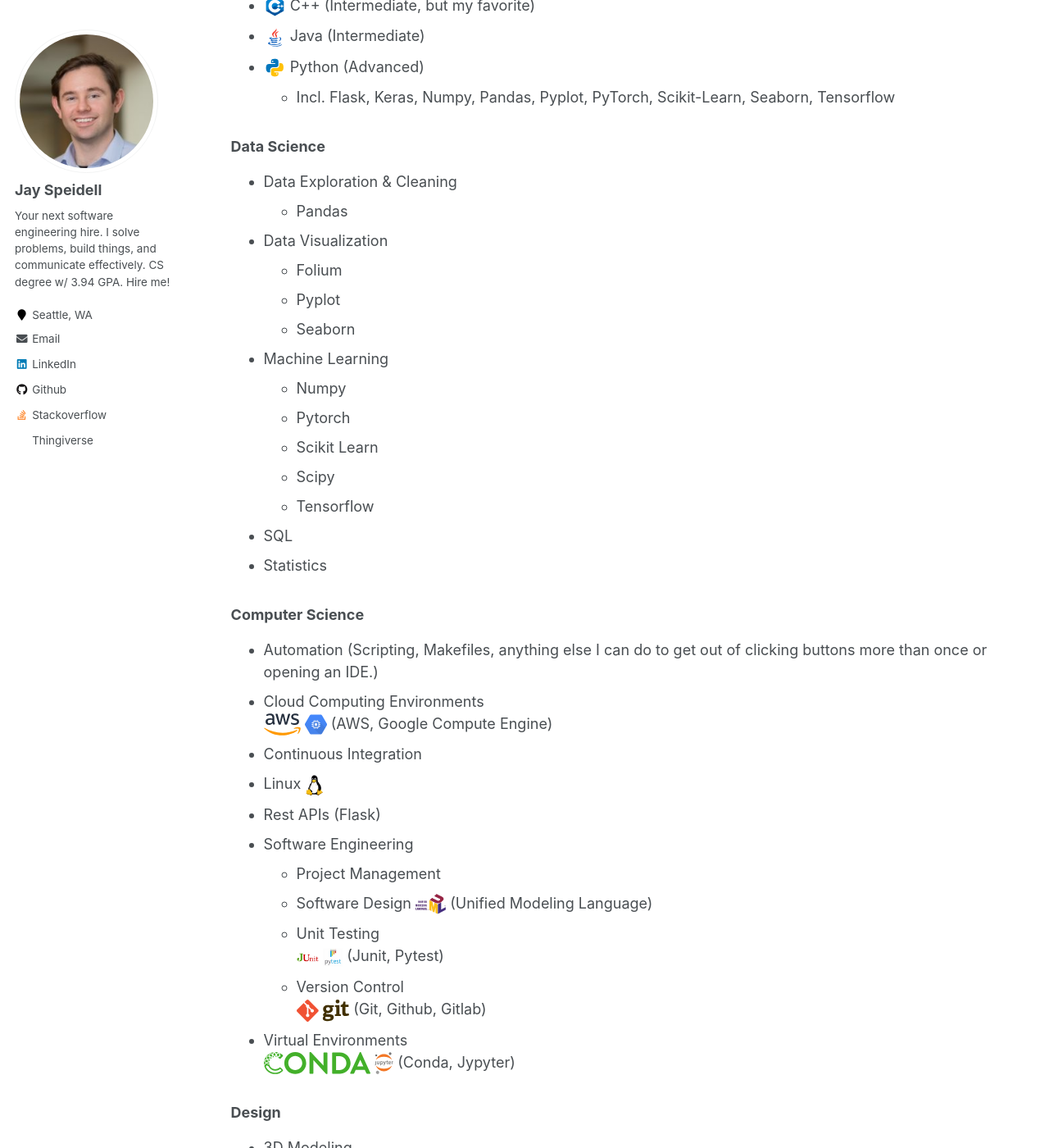
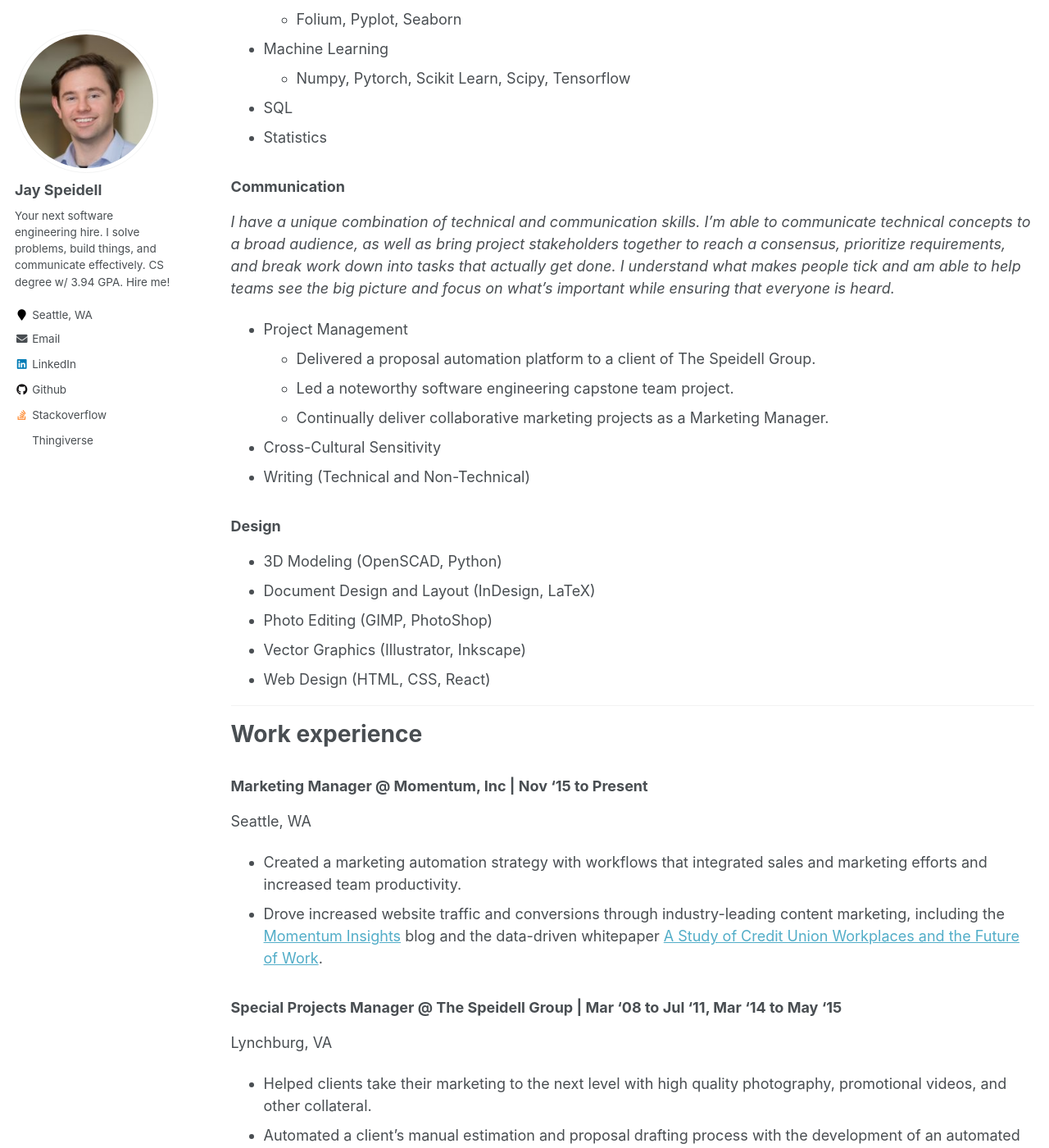
Before and after one commit to jayspeidell/jayspeidell.github.io, a Jekyll site: the page built from _pages/cv.md, in a window 1280 px wide and 1400 px high, scrolled down 3634 px. Shown: the whole window at 82% size. Built offline with Jekyll 4.4.1, drawn with Linux system fonts in a browser that asks for light colours; some of the changed text lies outside the part shown.

Commit message:
resume update

```diff
--- a/_pages/cv.md
+++ b/_pages/cv.md
@@ -20,9 +20,10 @@ redirect_from:
 <hr>
 ## Index
 * [Education](#education)<br />
+* [Software Engineering Projects](#software-engineering-projects)<br />
+* [Data Science Projects](#data-science-projects)<br />
+* [Skills](#skills)<br />
 * [Work Experience](#work-experience)<br />
-* [Projects](#projects)<br />
-* [Skills](#skills)<br />
 
 
 <hr>
@@ -45,28 +46,9 @@ I also scored in the top 94th percentile nationally in the MFT Computer Science
 
 <hr>
 
-# Work experience
-### Marketing Manager @ Momentum, Inc \| Nov '15 to Present
-Seattle, WA
 
-* Created a marketing automation strategy with workflows that integrated sales and marketing efforts and increased team productivity.
-* Drove increased website traffic and conversions through industry-leading content marketing, including the [Momentum Insights](http://momentumbuilds.com/blog){:target="_blank"} blog and the data-driven whitepaper [A Study of Credit Union Workplaces and the Future of Work](https://cdn2.hubspot.net/hubfs/6312112/A%20Study%20of%20Credit%20Union%20Workplaces%20-%20Momentum.pdf){:target="_blank"}.
 
-### Special Projects Manager @ The Speidell Group \| Mar '08 to Jul '11, Mar '14 to May '15
-Lynchburg, VA
-* Helped clients take their marketing to the next level with high quality photography, promotional videos, and other collateral.
-* Automated a client’s manual estimation and proposal drafting process with the development of an automated system.
-
-### Kindergarten Teacher @ Multiple Private Schools \| Jul '11 to Mar '14
-Seoul, South Korea
-* Helped children grow personally and academically by developing engaging lesson plans and making learning fun.
-
-### Reporter @ The Collegiate Times \| May'10 - Jun'11
-Blacksburg, VA
-
-<hr>
-
-# Projects
+# Software Engineering Projects
 
 ### ODUConnect - Software Engineering Team Project
 An interactive web app to connect industry professionals with mentoring opportunities at ODU.
@@ -93,6 +75,10 @@ An approximation and interpolation application with matrix solvermodule.
 * Wrote application in Python.
 
 [View the project repository at github.com](https://github.com/jayspeidell/cpu-temp-approximation){:target="_blank"}
+
+<hr>
+
+# Data Science Projects
 
 ### Toxic Comment Classification
 Analysis and modeling of Wikipedia comments.
@@ -136,39 +122,63 @@ Developed a game in Python where you can fly a space ship over the surface of th
 * ![-ico](\images\ico\icons8-python.svg) Python (Advanced)
   * Incl. Flask, Keras, Numpy, Pandas, Pyplot, PyTorch, Scikit-Learn, Seaborn, Tensorflow
 
+### Software Engineering
+* Automation (Scripting, Makefiles, anything else I can do to get out of clicking buttons more than once or opening an IDE.)
+* Cloud Computing Environments (AWS, Google Compute Engine)
+* Continuous Integration
+* Linux
+* Rest APIs (Flask)
+* Project Management
+* Software Design
+* Unit Testing (Junit, Pytest)
+* Version Control (Git, Github, Gitlab)
+* Virtual Environments (Conda, Jypyter)
+
 ### Data Science
 * Data Exploration & Cleaning
   * Pandas
 * Data Visualization
-  * Folium
-  * Pyplot
-  * Seaborn
+  * Folium, Pyplot, Seaborn
 * Machine Learning
-  * Numpy
-  * Pytorch
-  * Scikit Learn
-  * Scipy
-  * Tensorflow
+  * Numpy, Pytorch, Scikit Learn, Scipy, Tensorflow
 * SQL
 * Statistics
 
-### Computer Science
-* Automation (Scripting, Makefiles, anything else I can do to get out of clicking buttons more than once or opening an IDE.)
-* Cloud Computing Environments <br /> ![-ico](\images\ico\Amazon_Web_Services_Logo.svg) ![-ico](\images\ico\gce.svg)
-(AWS, Google Compute Engine)
-* Continuous Integration
-* Linux ![-ico](\images\ico\Tux.svg)
-* Rest APIs (Flask)
-* Software Engineering <br />
-  * Project Management
-  * Software Design ![-ico](\images\ico\UML_logo.svg) (Unified Modeling Language)
-  * Unit Testing <br /> ![-ico](\images\ico\junit.png) ![-ico](\images\ico\pytest.webp)  (Junit, Pytest)
-  * Version Control <br /> ![-ico](\images\ico\Git-logo.svg)  (Git, Github, Gitlab)
-* Virtual Environments <br /> ![-ico](\images\ico\conda.svg) ![-ico](\images\ico\jupyter.svg) (Conda, Jypyter)
+### Communication
+*I have a unique combination of technical and communication skills. I'm able to communicate technical concepts to a broad audience, as well as bring project stakeholders together to reach a consensus, prioritize requirements, and break work down into tasks that actually get done. I understand what makes people tick and am able to help teams see the big picture and focus on what's important while ensuring that everyone is heard.*
+* Project Management
+  * Delivered a proposal automation platform to a client of The Speidell Group.
+  * Led a noteworthy software engineering capstone team project.
+  * Continually deliver collaborative marketing projects as a Marketing Manager.
+* Cross-Cultural Sensitivity
+* Writing (Technical and Non-Technical)
 
 ### Design
-* 3D Modeling  <br /> ![-ico](\images\ico\Openscad_SVG.svg) ![-ico](\images\ico\icons8-python.svg) (OpenSCAD, Python)
-* Document Design and Layout <br /> ![-ico](\images\ico\icons8-adobe-indesign.svg) ![-ico](\images\ico\LaTeX_logo.svg) (InDesign, LaTeX)
-* Photo Editing  <br /> ![-ico](\images\ico\icons8-adobe-photoshop.svg) (GIMP, PhotoShop)
-* Vector Graphics  <br /> ![-ico](\images\ico\icons8-adobe-illustrator.svg)![-ico](\images\ico\Inkscape-HIG-mental.svg) (Illustrator, Inkscape)
-*  Web Design <br /> ![-ico](\images\ico\html5.svg) ![-ico](\images\ico\CSS3_logo_and_wordmark.svg) ![-ico](\images\ico\react.svg)  (HTML, CSS, React)
+* 3D Modeling  (OpenSCAD, Python)
+* Document Design and Layout (InDesign, LaTeX)
+* Photo Editing (GIMP, PhotoShop)
+* Vector Graphics (Illustrator, Inkscape)
+*  Web Design (HTML, CSS, React)
+
+<hr>
+
+# Work experience
+### Marketing Manager @ Momentum, Inc \| Nov '15 to Present
+Seattle, WA
+
+* Created a marketing automation strategy with workflows that integrated sales and marketing efforts and increased team productivity.
+* Drove increased website traffic and conversions through industry-leading content marketing, including the [Momentum Insights](http://momentumbuilds.com/blog){:target="_blank"} blog and the data-driven whitepaper [A Study of Credit Union Workplaces and the Future of Work](https://cdn2.hubspot.net/hubfs/6312112/A%20Study%20of%20Credit%20Union%20Workplaces%20-%20Momentum.pdf){:target="_blank"}.
+
+### Special Projects Manager @ The Speidell Group \| Mar '08 to Jul '11, Mar '14 to May '15
+Lynchburg, VA
+* Helped clients take their marketing to the next level with high quality photography, promotional videos, and other collateral.
+* Automated a client’s manual estimation and proposal drafting process with the development of an automated system.
+
+### Kindergarten Teacher @ Multiple Private Schools \| Jul '11 to Mar '14
+Seoul, South Korea
+* Helped children grow personally and academically by developing engaging lesson plans and making learning fun.
+
+### Reporter @ The Collegiate Times \| May'10 - Jun'11
+Blacksburg, VA
+
+<hr>
```
Also changed, not shown: 1 other file.
